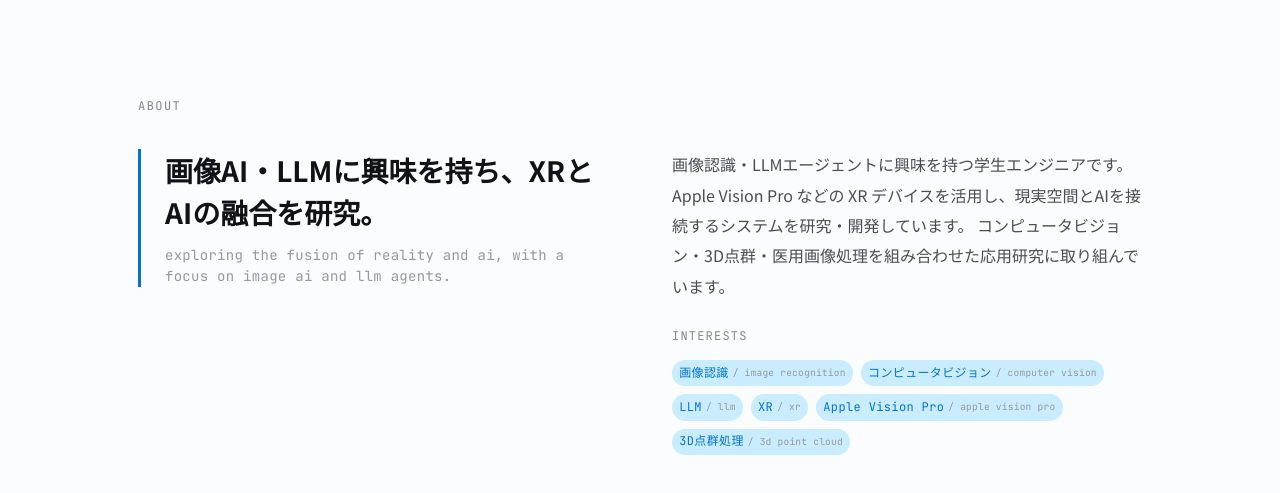
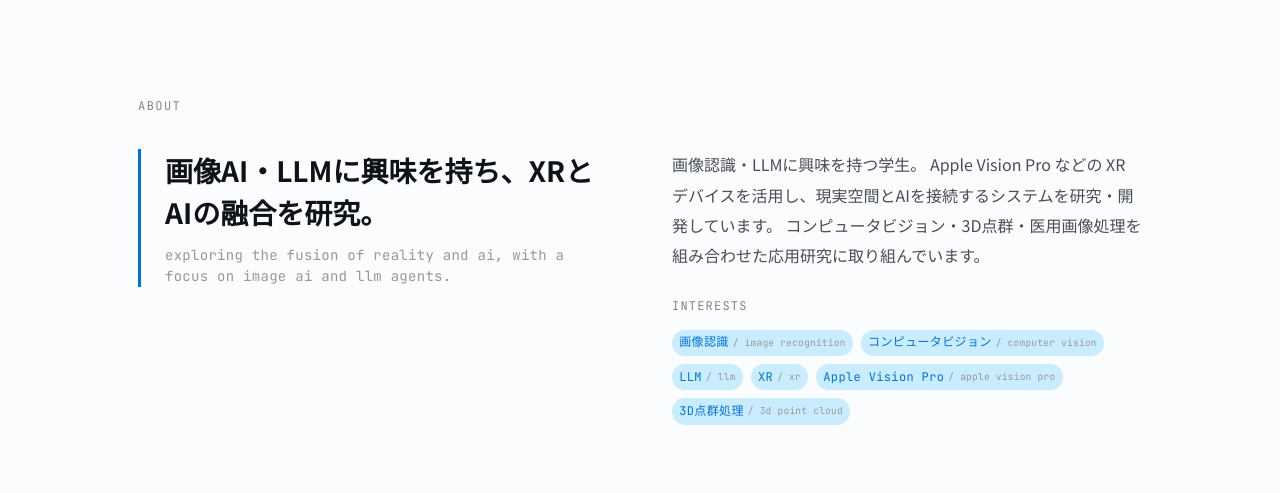
Before and after one commit to KIMUK0U/KIMUK0U.github.io, an Astro site: page / in a window 1280 px wide. Shown: the part 563-1056 px from the top of the page. Built offline with nearby package versions, Linux system fonts and the light colour scheme; Astro itself is replaced by a stand-in of ours.

Commit message:
About.astro を更新

```diff
--- a/src/components/about/About.astro
+++ b/src/components/about/About.astro
@@ -19,7 +19,7 @@ import { profile } from '@/data/profile';
 
       <div class="about__body">
         <p>
-          画像認識・LLMエージェントに興味を持つ学生エンジニアです。
+          画像認識・LLMに興味を持つ学生。
           Apple Vision Pro などの XR デバイスを活用し、現実空間とAIを接続するシステムを研究・開発しています。
           コンピュータビジョン・3D点群・医用画像処理を組み合わせた応用研究に取り組んでいます。
         </p>
```
